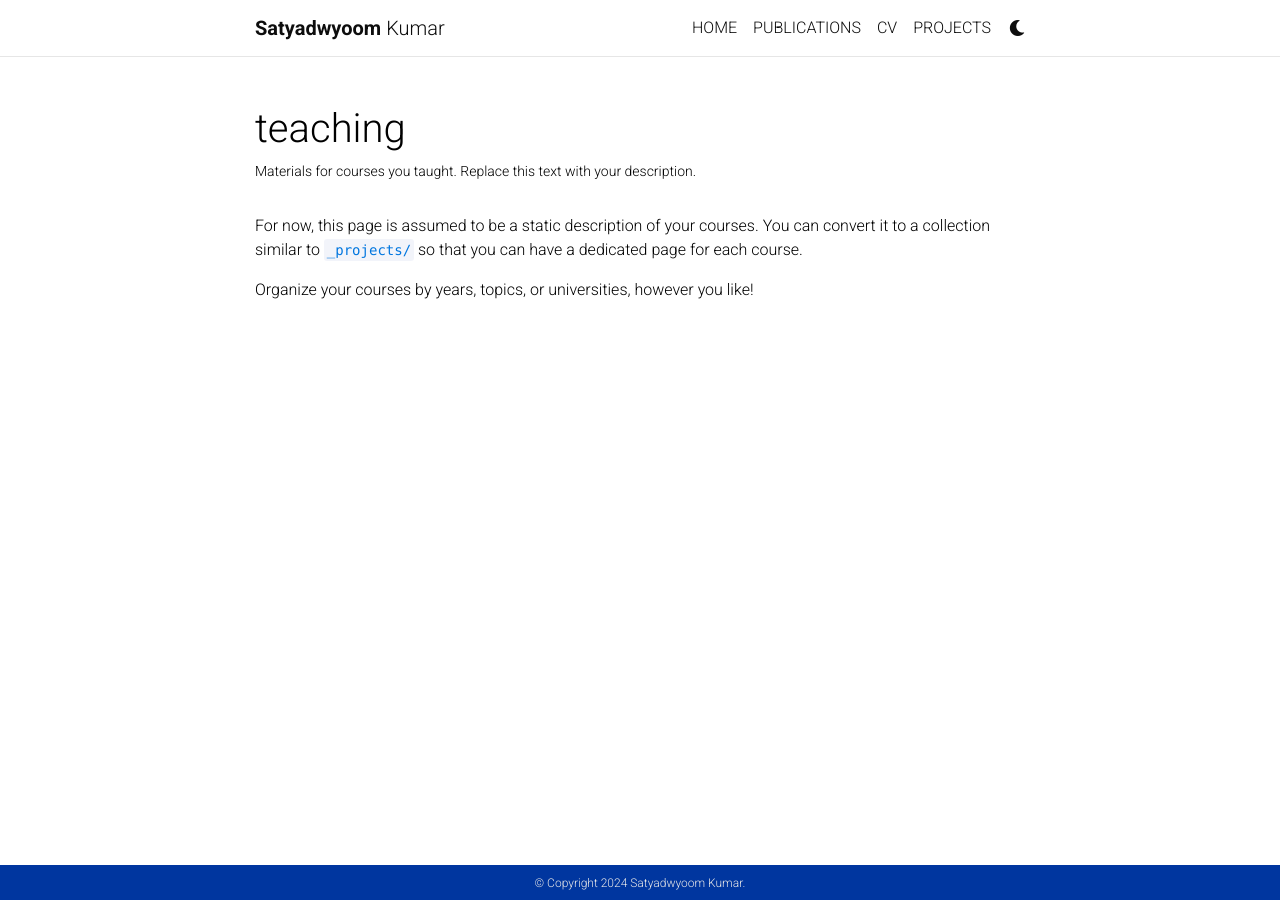
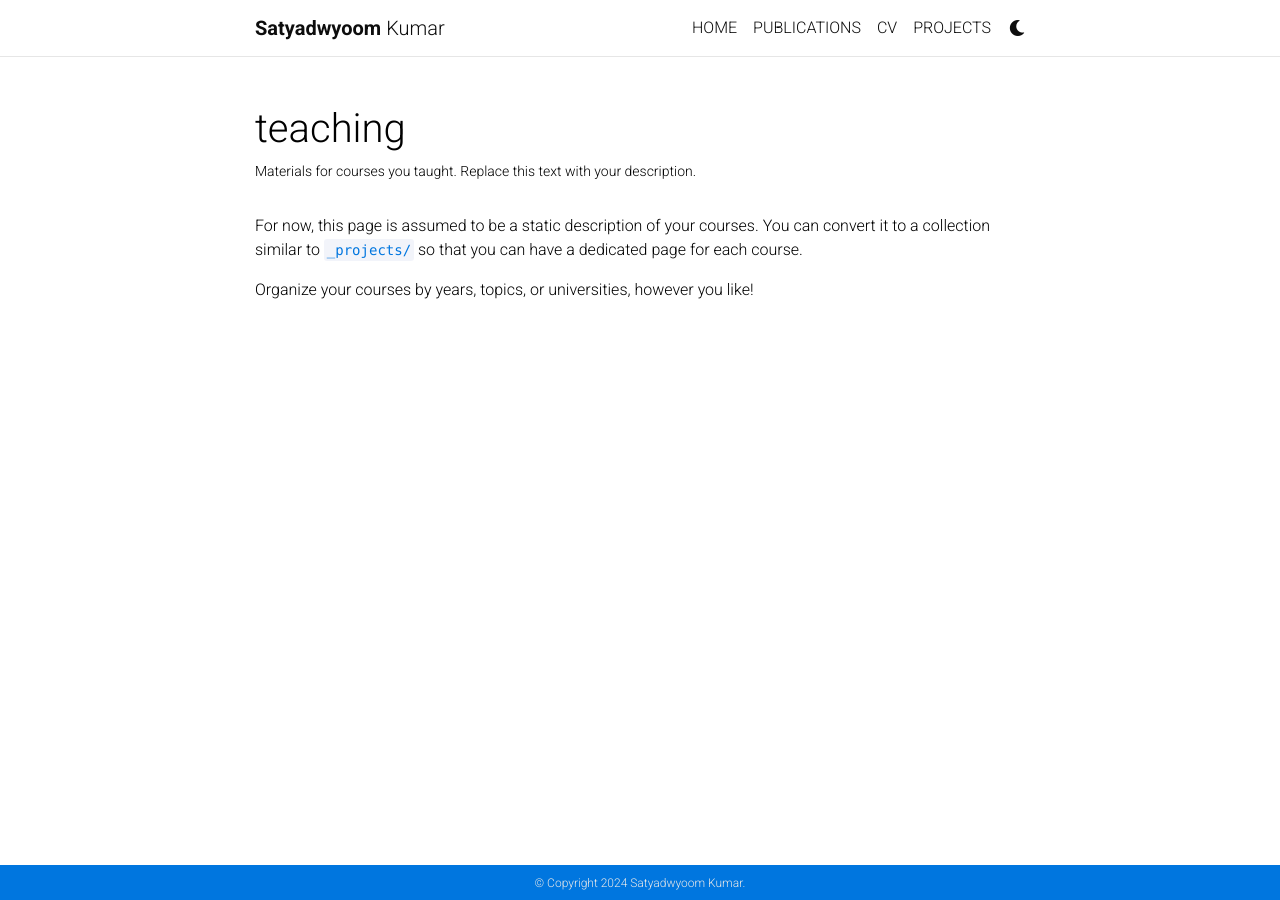
Before and after one commit to satyadwyoom/test_repo, a Jekyll site: the page built from _pages/teaching.md, in a window 1280 px wide. Built offline with Jekyll 4.4.1, drawn with Linux system fonts in a browser that asks for light colours; full-size pictures stand in for the smaller copies a plugin makes; comment, search, counter and statistics services are not loaded; a style sheet for code colours, icons or effects is not loaded.

Commit message:
update footer color

```diff
--- a/_sass/_themes.scss
+++ b/_sass/_themes.scss
@@ -9,7 +9,7 @@
   --global-text-color-light: #{$grey-color};
   --global-theme-color: #{$blue-color};
   --global-hover-color: #{$blue-color};
-  --global-footer-bg-color: #{$blue-color-dark};
+  --global-footer-bg-color: #{$blue-color};
   --global-footer-text-color: #{$grey-color-light};
   --global-footer-link-color: #{$white-color};
   --global-distill-app-color: #{$grey-color};
```
